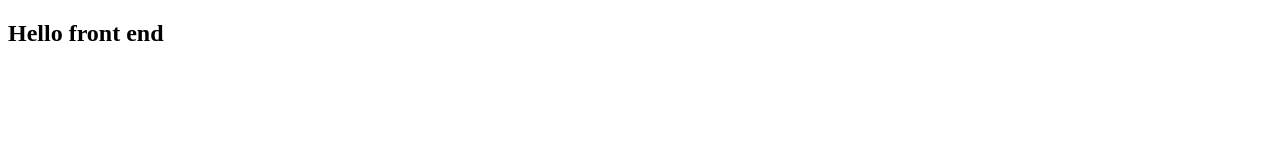
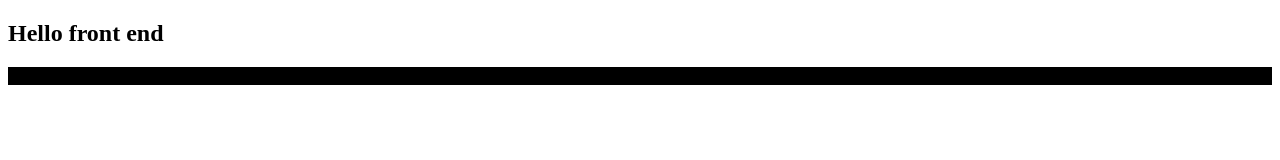
Before and after one commit to sanket-phadatare/localrepo, a plain HTML site: page Index.html in a window 1280 px wide. Drawn offline with Linux system fonts and the light colour scheme.

Commit message:
added many change

```diff
--- a/Index.html
+++ b/Index.html
@@ -3,9 +3,14 @@
 <head>
     <meta charset="UTF-8">
     <meta name="viewport" content="width=device-width, initial-scale=1.0">
-    <title>Document</title>
+
+    <link rel="stylesheet" href="home.css">
 </head>
 <body>
     <h2>Hello front end</h2>
+    <p>This is my first project</p>
+
+
+
 </body>
 </html>
--- /dev/null
+++ b/home.css
@@ -0,0 +1,3 @@
+p{
+    background-color: black ;
+}
```
Also changed, not shown: 1 other file.
